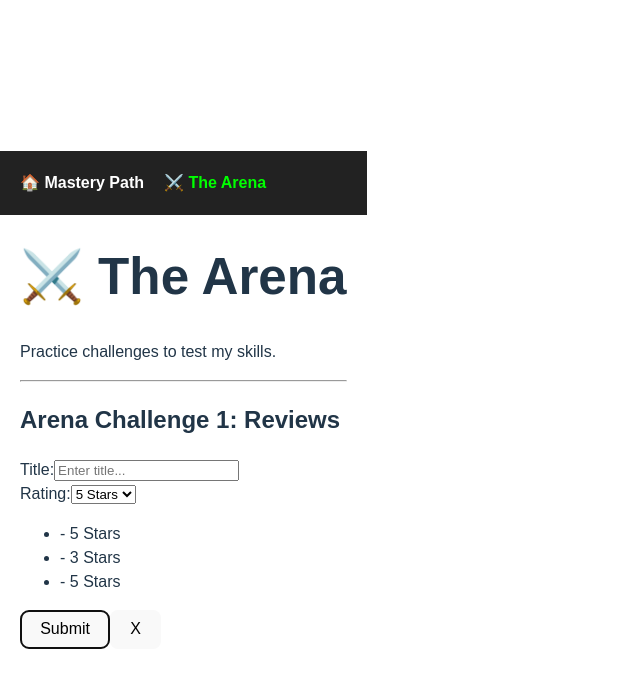
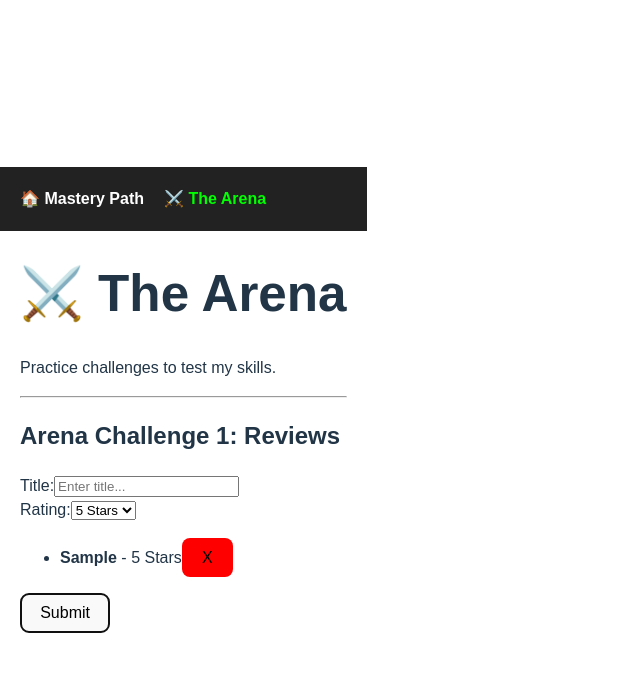
Before and after one commit to kiandavey/react-mastery-path, a React (Vite) app: page /arena in a window 1280 px wide. Both pictures are taken after typing "Sample" into the empty fields and a click on the button "Submit". Shown: the top 688 px of the page, without its empty margins (0-640 px from the left). Built offline with nearby package versions, Linux system fonts and the light colour scheme.

Commit message:
Refractor: Fixed add and delete functionality

```diff
--- a/src/challenges/Arena1-Reviews.jsx
+++ b/src/challenges/Arena1-Reviews.jsx
@@ -1,18 +1,20 @@
-import { useState } from 'react';
+import { useState, useRef } from 'react';
 
 export default function Arena1() {
-    const [reviews, setReviews] = useState([
-        { id: 1, title: "Great product!", rating: 5 },
-        { id: 2, title: "Not bad, could be better.", rating: 3 }
-    ]);
+    const [reviews, setReviews] = useState([]);
     const [title, setTitle] = useState("");
     const [rating, setRating] = useState("5");
 
+    const nextId = useRef(1);
+
     function addItem() {
         const newReviews = {
+            id: nextId.current,
             title: title,
             rating: rating
         };
+
+        nextId.current += 1;
 
         setReviews(oldReviews => [...oldReviews, newReviews]);
 
@@ -53,20 +55,22 @@ export default function Arena1() {
                 </select>
             </label>
 
+            {/* Reviews List and Delete Button*/}
             <ul>
                 {reviews.map((review) => (
                     <li key={review.id}>
-                        <strong>{review.text}</strong> - {review.rating} Stars
+                        <strong>{review.title}</strong> - {review.rating} Stars
+
+                        <button onClick={() => deleteItem(review.id)} style={{backgroundColor: 'red'}}>
+                            X
+                        </button>
                     </li>
                 ))}
             </ul>
 
+            {/* Submit Button */}
             <button onClick={() => addItem()}>
                 Submit
-            </button>
-
-            <button onClick={() => deleteItem(reviews.id)}>
-                X
             </button>
 
         </div>
```
